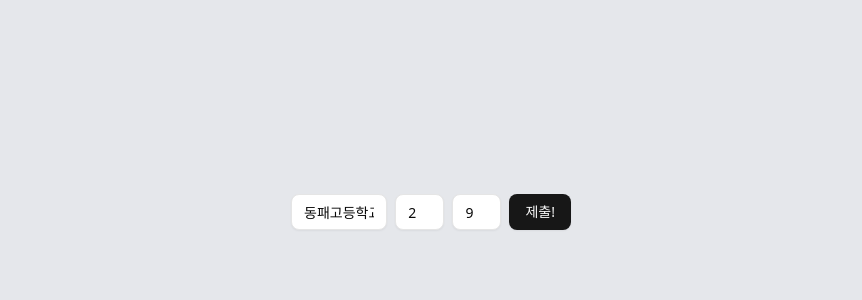
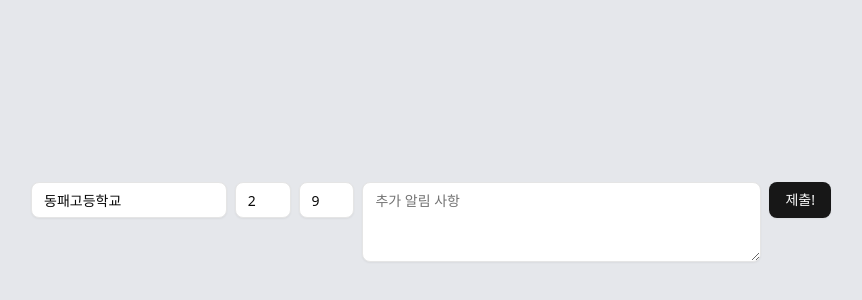
Before and after one commit to ajirang1/simpleNextNode, a Next.js app in the folder client/: page / in a window 1280 px wide. Shown: the part 170-470 px from the top of the page, without its empty margins (209-1071 px from the left). Built offline with nearby package versions, Linux system fonts and the light colour scheme.

Commit message:
Feat: added customMessage feature and localStorage API Support

```diff
--- a/client/app/page.js
+++ b/client/app/page.js
@@ -14,6 +14,13 @@ export default function Home() {
     const [schoolName, setSchoolName] = useState('동패고등학교')
     const [gradeNum, setGradeNum] = useState(2)
     const [classNum, setClassNum] = useState(9)
+    const [customMessage, setCustomMessage] = useState('')
+
+    useEffect(() => {
+        if (localStorage.getItem('customMessage') !== null) {
+            setCustomMessage(localStorage.getItem('customMessage'))
+        }
+    }, []);
 
     function handleSubmit(username) {
             fetch(`http://localhost:8080/api?username=${username}`)
@@ -23,9 +30,11 @@ export default function Home() {
                 })})
     }
 
-    function handleSchoolSubmit(schoolName, gradeNum, classNum) {
+    function handleSchoolSubmit(schoolName, gradeNum, classNum, customMessage) {
+        localStorage.setItem("customMessage", customMessage)
         setMessage('loading')
-        fetch(`http://localhost:8080/schoolinfo?schoolName=${schoolName}&gradeNum=${gradeNum}&classNum=${classNum}`)
+        const qs = new URLSearchParams({ customMessage }).toString()
+        fetch(`http://localhost:8080/schoolinfo?schoolName=${schoolName}&gradeNum=${gradeNum}&classNum=${classNum}&${qs}`)
             .then((response) => {response.json().then((data) => {
                 console.log(data)
                 if (data.errmsg) {
@@ -41,9 +50,9 @@ export default function Home() {
   return (
     <div className="flex flex-col items-center justify-center min-h-screen bg-gray-200">
         <div>
-            <div className="flex flex-row w-70 mb-4 gap-2">
+            <div className="flex flex-row w-200 mb-4 gap-2">
                 <Input
-                    className="bg-white w-200"
+                    className="bg-white w-140"
                     placeholder="학교 이름"
                     type="text"
                     name="schoolName"
@@ -51,7 +60,7 @@ export default function Home() {
                     value={schoolName}
                 />
                 <Input
-                    className="bg-white"
+                    className="bg-white w-30"
                     placeholder="학년"
                     type="text"
                     name="gradeNum"
@@ -59,7 +68,7 @@ export default function Home() {
                     value={gradeNum}
                 />
                 <Input
-                    className="bg-white"
+                    className="bg-white w-30"
                     placeholder="반"
                     type="text"
                     name="classNum"
@@ -67,9 +76,17 @@ export default function Home() {
                     value={classNum}
                 />
 
+                <Textarea
+                    className="bg-white w-300 min-h-20"
+                    placeholder="추가 알림 사항"
+                    name="customMessage"
+                    onChange={(e) => setCustomMessage(e.target.value)}
+                    value={customMessage}
+                />
+
                 <Button
                     className="mb-5"
-                    onClick={() => handleSchoolSubmit(schoolName, gradeNum, classNum)}>제출!
+                    onClick={() => handleSchoolSubmit(schoolName, gradeNum, classNum, customMessage)}>제출!
                 </Button>
 
             </div>
```
Also changed, not shown: 1 other file (tests, documents, lock files or other folders).
